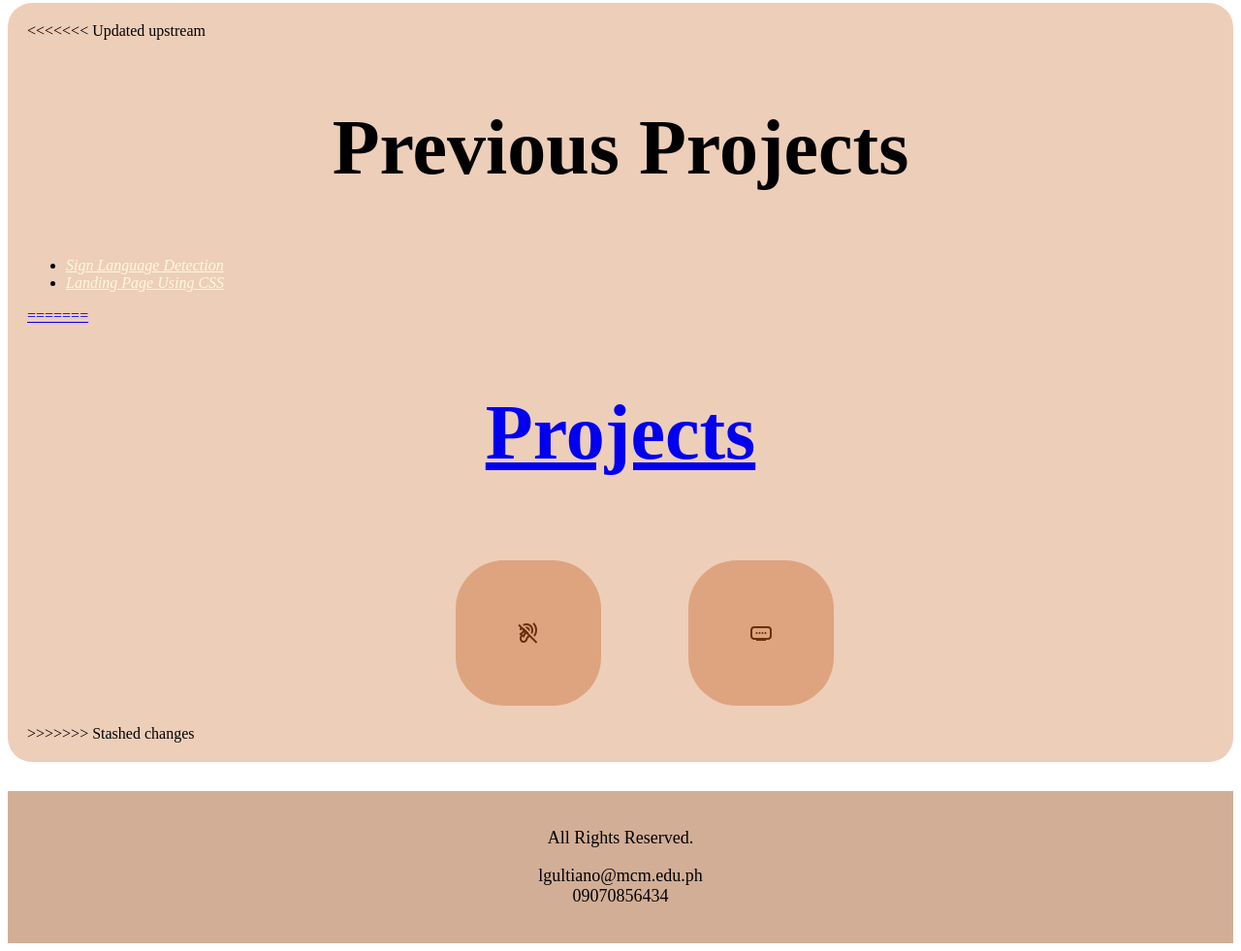
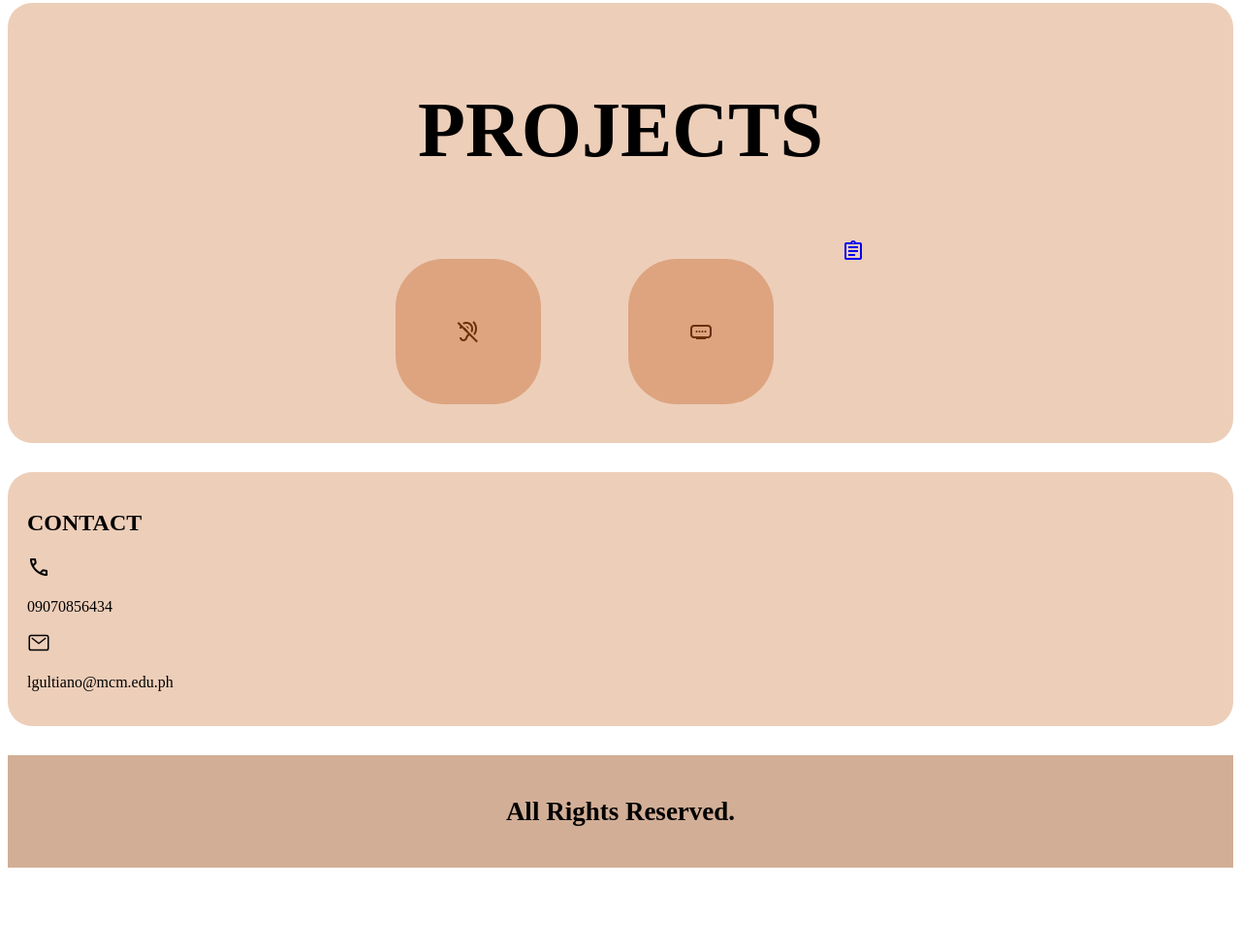
Before and after one commit to MlesG/portfolio, a plain HTML site: page index.html in a window 1280 px wide. Shown: the part 3091-4072 px from the top of the page at 97% size. After the commit the page ends 3994 px from the top, so only its background shows below. Drawn offline with nearby package versions, Linux system fonts and the light colour scheme.

Commit message:
Revise portfolio layout and update project links
Updated the structure and content of the portfolio page, including sections for projects and contact information.

```diff
--- a/index.html
+++ b/index.html
@@ -5,7 +5,6 @@
       <meta name="viewport" content="width=device-width, initial-scale=1.0">
       <title id="home">Leslie's Portfolio</title>
       <link rel="stylesheet" href="style.css">
-
       <link rel="stylesheet" href="https://fonts.googleapis.com/css2?family=Material+Symbols+Outlined" />
 
    </head>
@@ -18,7 +17,6 @@
          <a href="#Organizations" class="Organizations">Organizations</a>
          <a href="#projects" class="projects">Projects</a>
          <a href="#contact" class="contact">Contact</a>
-
          <button id="theme-toggle">
             <ion-icon name="sunny-outline"></ion-icon>
             <ion-icon name="moon"></ion-icon>
@@ -61,41 +59,46 @@
       </section>
 
       <section id="Organizations">
-         <h2>Organizations</h2>
+         <h2>ORGANIZATION</h2>
          <ul>
             <li>MMCM - Coding Organization for Digital Excellence - Community Engagement</li>
          </ul>
       </section>
 
       <section id="projects">
-<<<<<<< Updated upstream
-         <h2>Previous Projects</h2>
-         <ul>
-            <li><a href = "https://github.com/kcrxen01/sign-language.git"> <em>Sign Language Detection</em></li>
-            <li><a href = "https://mlesg.github.io/IT103/"> <em>Landing Page Using CSS</em></li>
-         </ul>
-=======
-         <h2>Projects</h2>
+         <h2>PROJECTS</h2>
 
          <div class="project-container">
-            <a href = "https://github.com/kcrxen01/sign-language.git" class = "projectfirst">
-               <span class="material-symbols-outlined">hearing_aid_disabled</span>
-            </a>
+         <a href = "https://github.com/kcrxen01/sign-language.git" class="projectfirst">
+         <span class="material-symbols-outlined" >hearing_disabled</span>
+         </a>
 
-            <a href = "https://mlesg.github.io/IT103/" class = "projectsecond">
+            <a href = "https://github.com/MlesG/IT103"  class="projectsecond">
             <span class="material-symbols-outlined">home_max_dots</span>
          </a>
-      </div>
->>>>>>> Stashed changes
+
+
+            <a href = "https://github.com/MlesG/IT103-F3" class="thirdproject">
+               <span class="material-symbols-outlined">assignment</span>
+            </a>
+         </div>
       </section>
 
+      <section id="contact">
+         <h2>CONTACT</h2>
+      <div class="contact-info">
+         <span class="material-symbols-outlined">phone</span>
+         <p>09070856434</p>
+         <ion-icon name="mail-outline" class="material-symbols-outlined"></ion-icon>
+         <p>lgultiano@mcm.edu.ph</p>
+      </div>
+      </section>
+
+   <footer id="reserved">
+   <h2>All Rights Reserved.</h2></footer>
 
       <script src="script.js"></script>
+
+
    </body>
-
-   <footer id="contact">
-         <p>All Rights Reserved.</p>
-         <p>lgultiano@mcm.edu.ph<br>09070856434</p>
-
-   </footer>
 </html>
```
